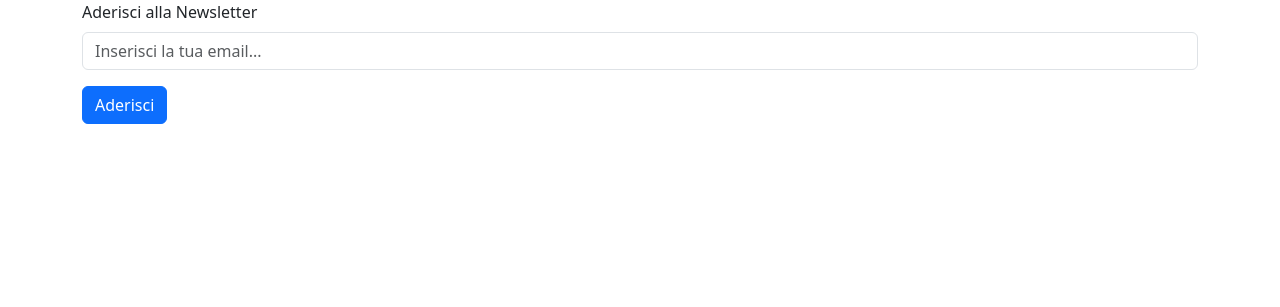
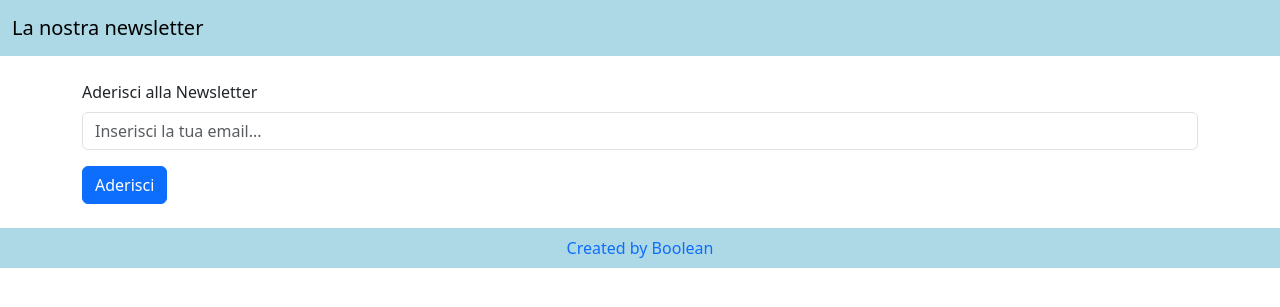
Before and after one commit to Cigno05/php-iscrizione-newsletter, a PHP site: page / in a window 1280 px wide. Shown: the top 307 px of the page. Run offline with PHP 8.4, Linux system fonts and the light colour scheme.

Commit message:
ADD componets: header and footer

```diff
--- /dev/null
+++ b/components/footer.php
@@ -0,0 +1,14 @@
+<ul class="nav justify-content-center">
+
+  <li class="nav-item">
+    <a class=" nav-link" href="#">Created by Boolean</a>
+  </li>
+
+
+</ul>
+
+<style>
+    .nav {
+        background-color: lightblue;
+    }
+</style>
--- /dev/null
+++ b/components/header.php
@@ -0,0 +1,14 @@
+
+<nav class="navbar">
+  <div class="container-fluid">
+    <a class="navbar-brand " href="#">
+      La nostra newsletter
+    </a>
+  </div>
+</nav>
+
+<style>
+    .navbar {
+        background-color: lightblue;
+    }
+</style>
--- a/index.php
+++ b/index.php
@@ -4,7 +4,7 @@
 
 $email = $_POST['inputEmail'] ?? '';
 
-include_once __DIR__ .'/utilities.php';
+include_once __DIR__ . '/utilities.php';
 
 
 
@@ -23,12 +23,20 @@ include_once __DIR__ .'/utilities.php';
 </head>
 
 <body>
-    <div class="container">
+
+    <header>
+        <?php include_once __DIR__ . '/components/header.php'; ?>
+    </header>
+
+    <main>
+
+        <div class="container my-4">
 
             <form method="POST">
                 <div class="mb-3">
                     <label for="inputEmail" class="form-label">Aderisci alla Newsletter</label>
-                <input class="form-control" id="inputEmail" name="inputEmail" placeholder="Inserisci la tua email...">
+                    <input class="form-control" id="inputEmail" name="inputEmail"
+                        placeholder="Inserisci la tua email...">
                 </div>
 
                 <button type="submit" class="btn btn-primary">Aderisci</button>
@@ -45,7 +53,14 @@ include_once __DIR__ .'/utilities.php';
             <?php } ?>
 
         </div>
+    </main>
+
+    <footer>
+        <?php include_once __DIR__ . '/components/footer.php'; ?>
+    </footer>
 
 </body>
 
+
+
 </html>
```
Lines whose indentation alone changed are shown as unchanged.
